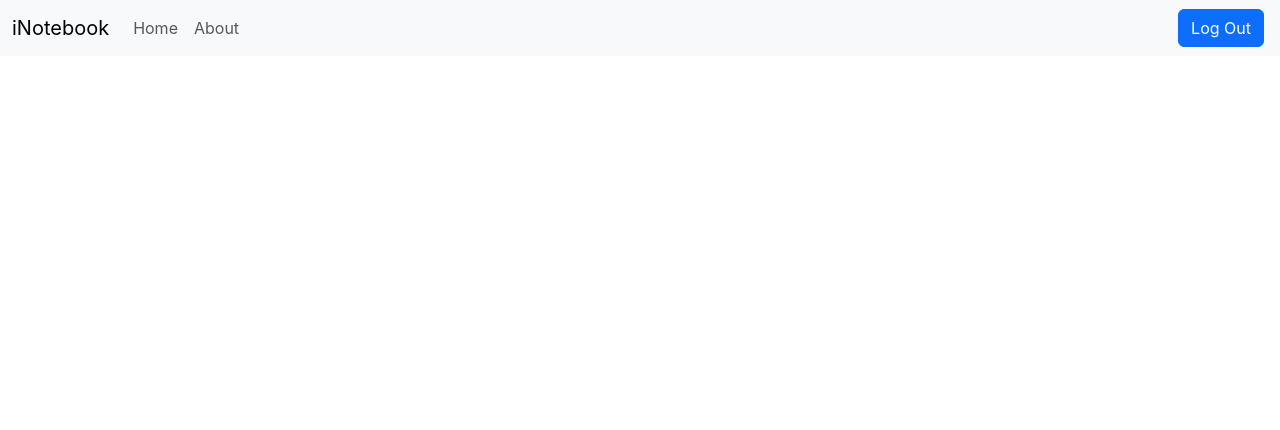
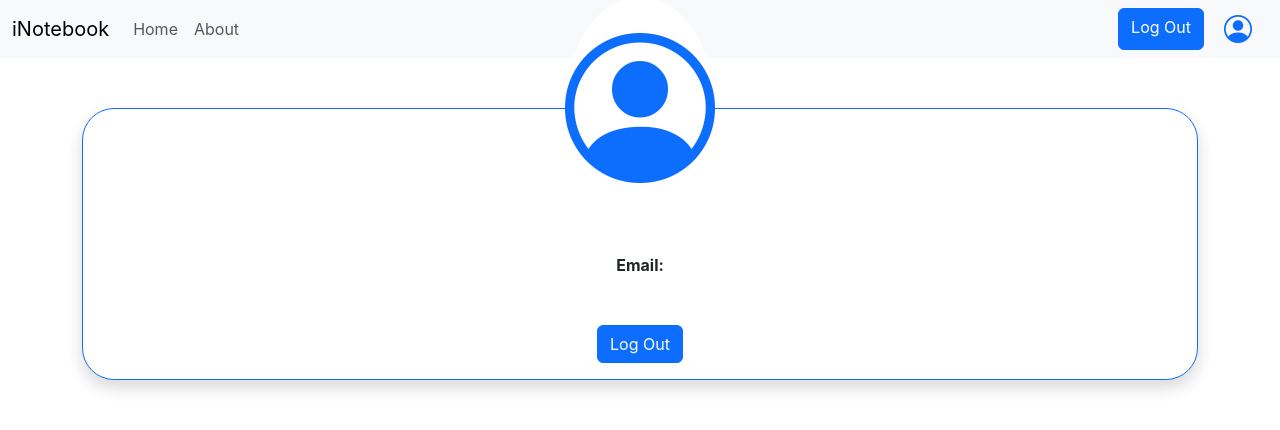
Before and after one commit to MaitriSoni17/iNotebook, a React (Create React App) app: page /userdetails in a window 1280 px wide. Shown: the top 430 px of the page. Built offline with nearby package versions, Linux system fonts and the light colour scheme; no server answers; sample sign-in values are in the browser's storage; the HTML template or start-up script is replaced by a standard one.

Commit message:
Fetch User Profile

```diff
--- a/src/App.js
+++ b/src/App.js
@@ -8,10 +8,12 @@ import NavBar from './components/NavBar';
 import Home from './components/Home';
 import About from './components/About';
 import NoteState from './context/notes/NoteState';
+import UserState from './context/user/UserState';
 import Alert from './components/Alert';
 import Login from './components/Login';
 import SignUp from './components/SignUp';
 import { useState } from 'react';
+import UserDetails from './components/UserDetails';
 
 function App() {
   const [alert, setAlert] = useState(null);
@@ -23,6 +25,7 @@ function App() {
   }
   return (
     <>
+      <UserState>
       <NoteState>
         <Router>
           <NavBar />
@@ -33,10 +36,12 @@ function App() {
               <Route path="/about" element={<About />} />
               <Route path="/login" element={<Login showAlert={showAlert} />} />
               <Route path="/signup" element={<SignUp showAlert={showAlert} />} />
+              <Route path="/userdetails" element={<UserDetails />} />
             </Routes>
           </div>
         </Router>
-      </NoteState >
+      </NoteState>
+      </UserState>
     </>
   );
 }
--- a/src/components/NavBar.js
+++ b/src/components/NavBar.js
@@ -11,6 +11,9 @@ const NavBar = () => {
     useEffect(() => {
         // console.log(location.pathname);
     }, [location]);
+    const showUser = ()=>{
+        history("/userdetails");
+    }
     return (
         <>
             <nav className="navbar navbar-expand-lg bg-body-tertiary">
@@ -31,7 +34,7 @@ const NavBar = () => {
                         {!localStorage.getItem('token') ? <form className="d-flex">
                             <Link className="btn btn-primary mx-1" to = "/login" role="button" aria-disabled="true">Login</Link>
                             <Link className="btn btn-primary mx-1" to="/signup" role="button" aria-disabled="true">Sign Up</Link>
-                        </form>: <Link onClick={handleLogout} className="btn btn-primary mx-1" to="/" role="button">Log Out</Link>}
+                        </form>: <form className="d-flex"><Link onClick={handleLogout} className="btn btn-primary mx-1" to="/" role="button">Log Out</Link><i className="bi bi-person-circle fs-3 mx-3 text-primary" onClick={showUser}></i></form>}
                     </div>
                 </div>
             </nav>
--- /dev/null
+++ b/src/components/UserDetails.js
@@ -0,0 +1,37 @@
+import React from 'react'
+import userContext from '../context/user/userContext'
+import { useContext, useEffect } from 'react';
+import { Link, useNavigate } from 'react-router-dom';
+
+const UserDetails = () => {
+  const context = useContext(userContext);
+  const { user, getUser } = context;
+  let history = useNavigate();
+  useEffect(() => {
+    if (localStorage.getItem('token')) {
+      getUser()
+      // eslint-disable-next-line
+    }
+    else {
+      history("/login")
+    }
+  },)
+  const handleLogout = ()=>{
+        localStorage.removeItem('token');
+        history("/login");
+    }
+  return (
+    <>
+      <div className="card border-primary position-relative rounded-5 text-center shadow">
+        <i className="bi bi-person-circle position-absolute top-0 start-50 translate-middle bg-white text-primary rounded-circle" style={{fontSize: '150px', cursor: 'auto'}}></i>
+        <div className="card-body mt-5 pt-5">
+          <h1 className="card-title text-center mt-4">{user.name}</h1>
+          <p className="card-text m-5"><b>Email:</b> {user.email} </p>
+          <Link onClick={handleLogout} className="btn btn-primary" to="/" role="button">Log Out</Link>
+        </div>
+      </div>
+    </>
+  )
+}
+
+export default UserDetails
--- /dev/null
+++ b/src/context/user/UserState.js
@@ -0,0 +1,27 @@
+import React, {useState} from 'react'
+import userContext from './userContext'
+
+const UserState = (props) => {
+    const userInitial = [];
+    let [user, setUser] = useState(userInitial);
+    const getUser = async () => {
+        // API Call
+        const response = await fetch("http://localhost:5000/api/auth/getuser", {
+            method: 'POST',
+            headers: {
+                "auth-token": localStorage.getItem('token'),
+                'Content-Type': 'application/json'
+            }
+        });
+        user = await response.json()
+        // console.log(user);
+        setUser(user);
+    }
+  return (
+    <userContext.Provider value={{user, getUser}}>
+        {props.children}
+    </userContext.Provider>
+  )
+}
+
+export default UserState
--- /dev/null
+++ b/src/context/user/userContext.js
@@ -0,0 +1,4 @@
+import { createContext } from "react";
+
+const userContext = createContext();
+export default userContext;
```
